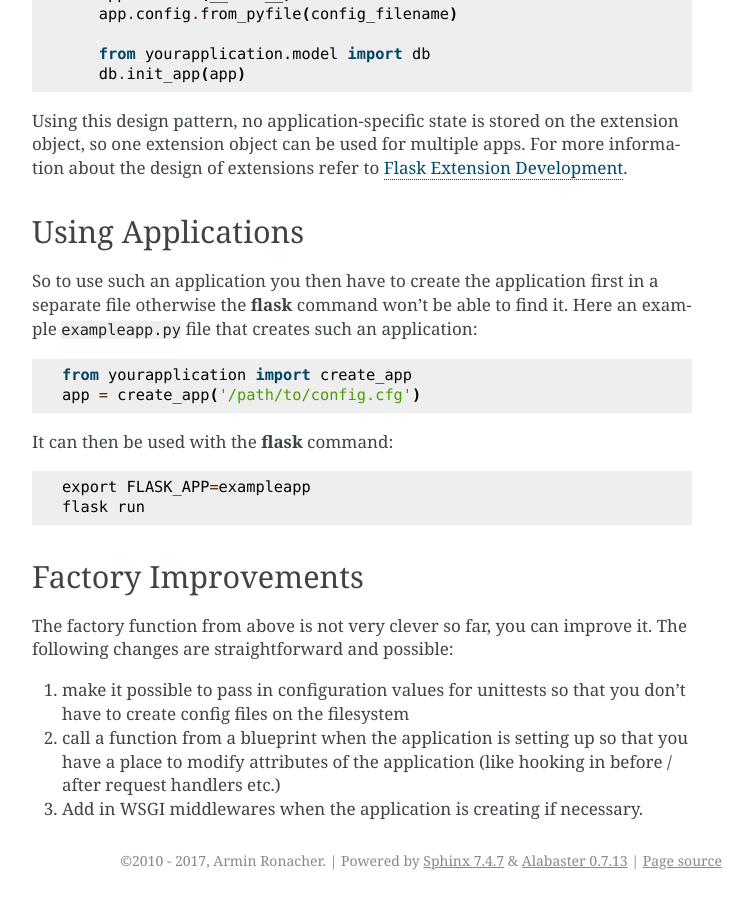
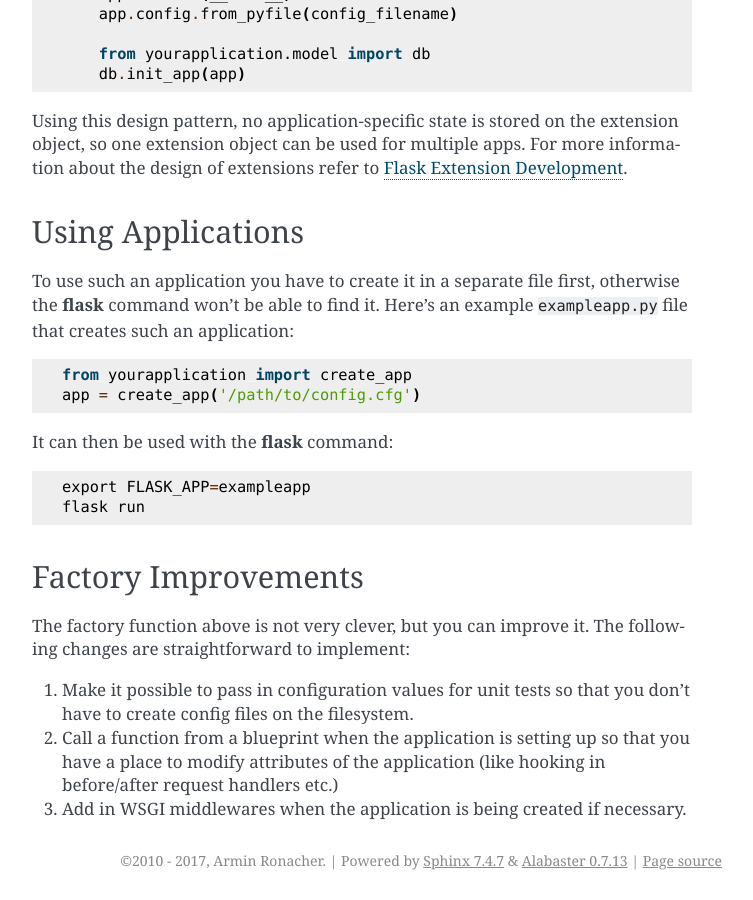
Before and after one commit to skybear308/flask, a Sphinx documentation site: the page built from docs/patterns/appfactories.rst, in a window 1280 px wide and 900 px high, scrolled down 1694 px. Shown: the whole window, without its empty margins (388-1141 px from the left). Built offline with Sphinx 7.4.7, drawn with Linux system fonts in a browser that asks for light colours.

Commit message:
Update appfactories.rst

```diff
--- a/docs/patterns/appfactories.rst
+++ b/docs/patterns/appfactories.rst
@@ -89,10 +89,9 @@ For more information about the design of extensions refer to :doc:`/extensiondev
 Using Applications
 ------------------
 
-So to use such an application you then have to create the application
-first in a separate file otherwise the :command:`flask` command won't be able
-to find it.  Here an example :file:`exampleapp.py` file that creates such
-an application::
+To use such an application you have to create it in a separate file first,
+otherwise the :command:`flask` command won't be able to find it. Here's an
+example :file:`exampleapp.py` file that creates such an application::
 
     from yourapplication import create_app
     app = create_app('/path/to/config.cfg')
@@ -105,12 +104,12 @@ It can then be used with the :command:`flask` command::
 Factory Improvements
 --------------------
 
-The factory function from above is not very clever so far, you can improve
-it.  The following changes are straightforward and possible:
+The factory function above is not very clever, but you can improve it.
+The following changes are straightforward to implement:
 
-1.  make it possible to pass in configuration values for unittests so that
-    you don't have to create config files on the filesystem
-2.  call a function from a blueprint when the application is setting up so
+1.  Make it possible to pass in configuration values for unit tests so that
+    you don't have to create config files on the filesystem.
+2.  Call a function from a blueprint when the application is setting up so
     that you have a place to modify attributes of the application (like
-    hooking in before / after request handlers etc.)
-3.  Add in WSGI middlewares when the application is creating if necessary.
+    hooking in before/after request handlers etc.)
+3.  Add in WSGI middlewares when the application is being created if necessary.
```
